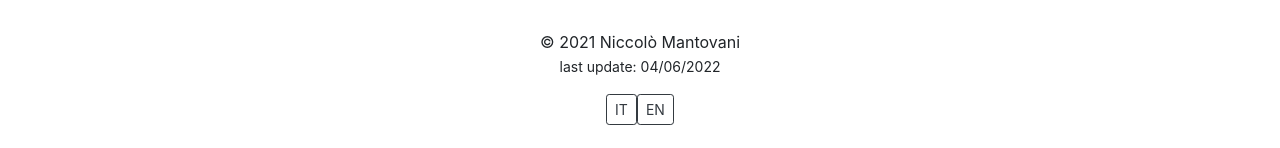
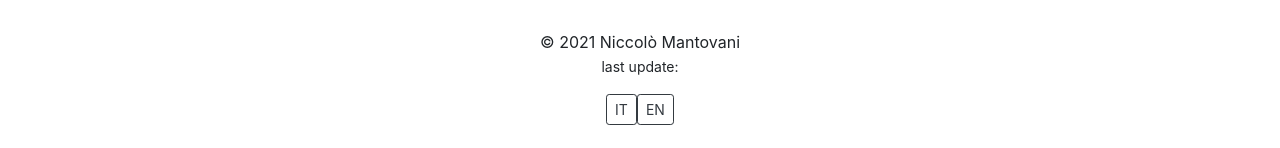
Before and after one commit to nicomanto/Personal-website, a Next.js app: page /projects in a window 1280 px wide. Shown: the part 2666-2814 px from the top of the page. Built offline with nearby package versions, Linux system fonts and the light colour scheme.

Commit message:
#32 add date_now env var from script

```diff
--- a/components/Layout.tsx
+++ b/components/Layout.tsx
@@ -63,7 +63,7 @@ const Layout = ({ children, title = 'This is the default title' }: Props) => {
             {"Niccolò Mantovani"}
             <br/>
             <small>
-              {t('last_update')}: <time>04/06/2022</time>
+              {t('last_update')}: <time>{process.env.DATE_NOW}</time>
             </small>
           </p>
           <Button variant="outline-dark" onClick={() => {changeLanguage("it");}} size="sm">IT</Button>
```
Also changed, not shown: 1 other file (tests, documents, lock files or other folders).
